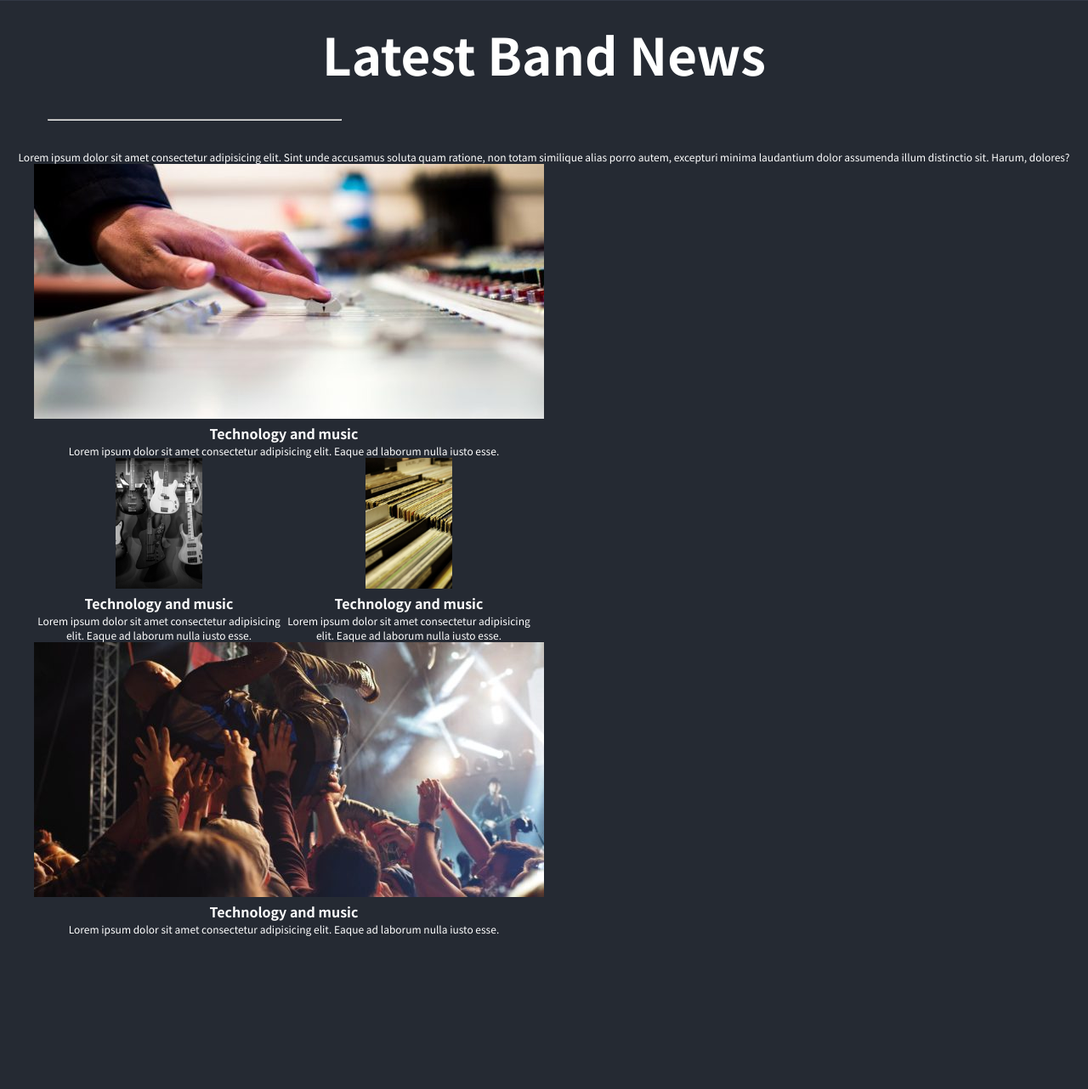
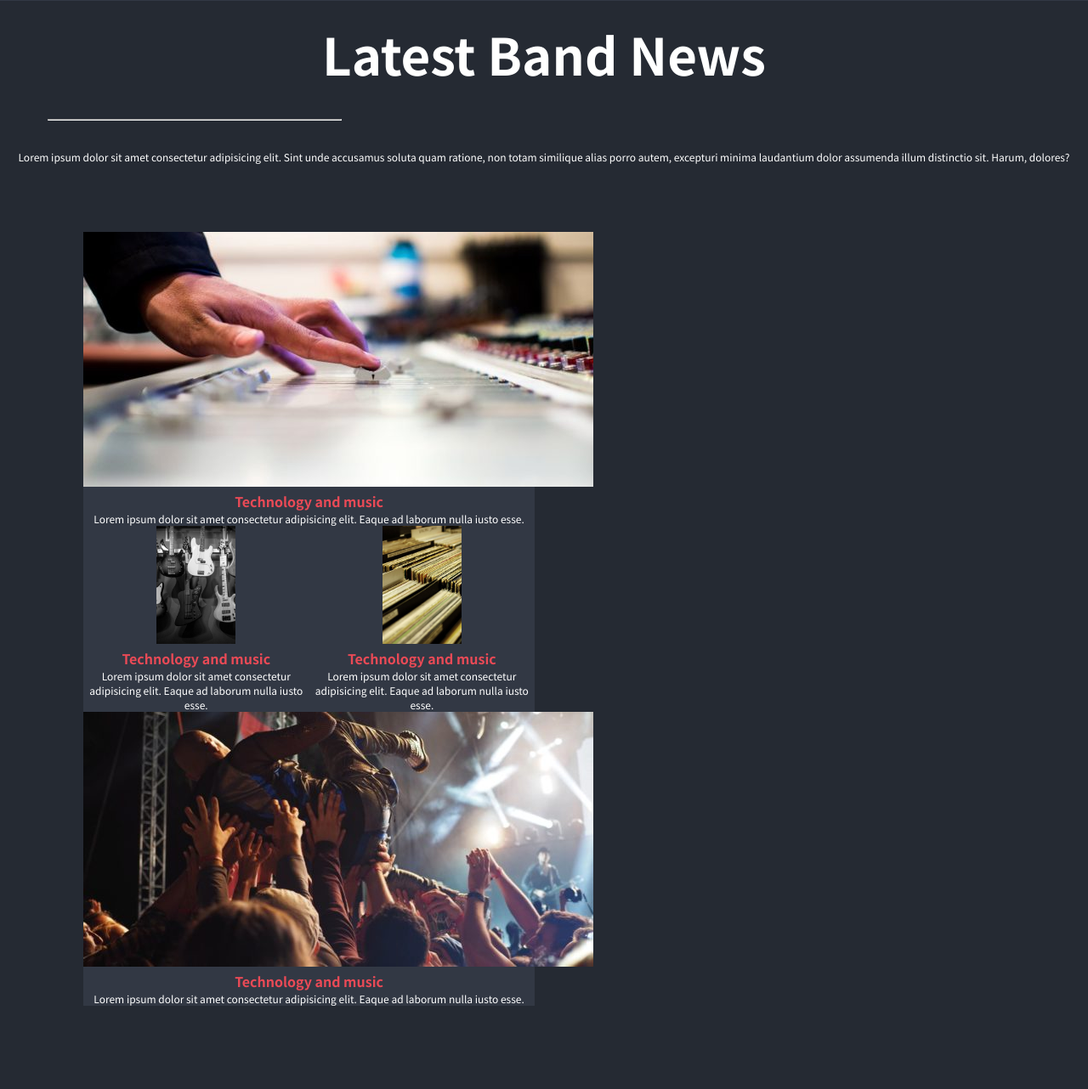
Before and after one commit to Cargalher/proj-html-vuejs, a PHP site: page / in a window 1280 px wide. Shown: the part 690-1972 px from the top of the page at 85% size. Before the commit the page ends 1792 px from the top, so only its background shows below. Run offline with PHP 8.4, Linux system fonts and the light colour scheme; some libraries are stand-ins or nearby versions.

Commit message:
padding added to bottom section 2

```diff
--- a/dist/css/app.css
+++ b/dist/css/app.css
@@ -81,6 +81,9 @@ main .music_is_life {
 main .latest_news {
   background-color: #252A33;
 }
+main .latest_news .latest_news_bottom {
+  padding: 80px;
+}
 main .latest_news .left_col {
   display: flex;
   flex-direction: column;
@@ -93,7 +96,18 @@ main .latest_news .img_row {
 }
 main .latest_news .horizontal_img {
   width: 70%;
+  border: transparent;
+  background-color: #323844;
 }
 main .latest_news .vertical_img {
   width: 35%;
+  border: transparent;
+  background-color: #323844;
 }
+main .latest_news .row_lft {
+  border: transparent;
+  background-color: #323844;
+}
+main .latest_news h4 {
+  color: #EA4A56;
+}
--- a/index.html
+++ b/index.html
@@ -53,12 +53,12 @@
                             <p>Lorem ipsum dolor sit amet consectetur adipisicing elit. Eaque ad laborum nulla iusto esse.</p>
                         </div>
                         <div class="img_row">
-                            <div>
+                            <div class="row_lft">
                                 <img  class="vertical_img" src="./dist/img/blog-post3-600x900.jpg" alt="">
                                 <h4>Technology and music</h4>
                             <p>Lorem ipsum dolor sit amet consectetur adipisicing elit. Eaque ad laborum nulla iusto esse.</p>
                             </div>
-                            <div>
+                            <div class="row_lft">
                                 <img class="vertical_img" src="./dist/img/blog-post4-600x900.jpg" alt="">
                                 <h4>Technology and music</h4>
                                 <p>Lorem ipsum dolor sit amet consectetur adipisicing elit. Eaque ad laborum nulla iusto esse.</p>
--- a/src/partials/_main.scss
+++ b/src/partials/_main.scss
@@ -27,6 +27,9 @@ main{
     // section_2
     .latest_news{
         background-color: $bg_section_two;
+        .latest_news_bottom{
+            padding: 80px;
+        }
         .left_col{
             display: flex;
             flex-direction: column;
@@ -39,9 +42,20 @@ main{
         }
         .horizontal_img{
             width:70%;
+            border:transparent;
+            background-color:$bg_section_one ;
         }
         .vertical_img{
             width: 35%;
+            border:transparent;
+            background-color:$bg_section_one ;
+        }
+        .row_lft{
+            border:transparent;
+            background-color:$bg_section_one ;
+        }
+        h4{
+            color:$color_btn_album;
         }
 
     }
```
